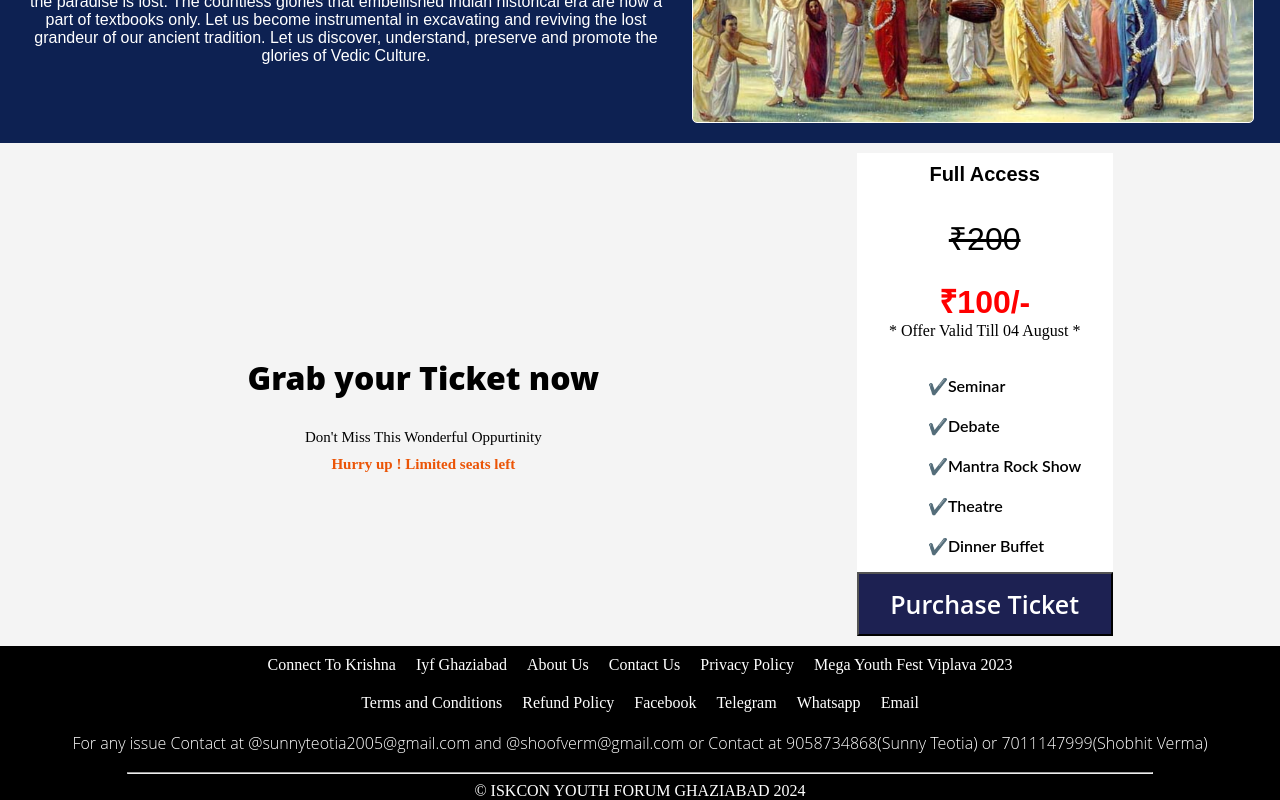
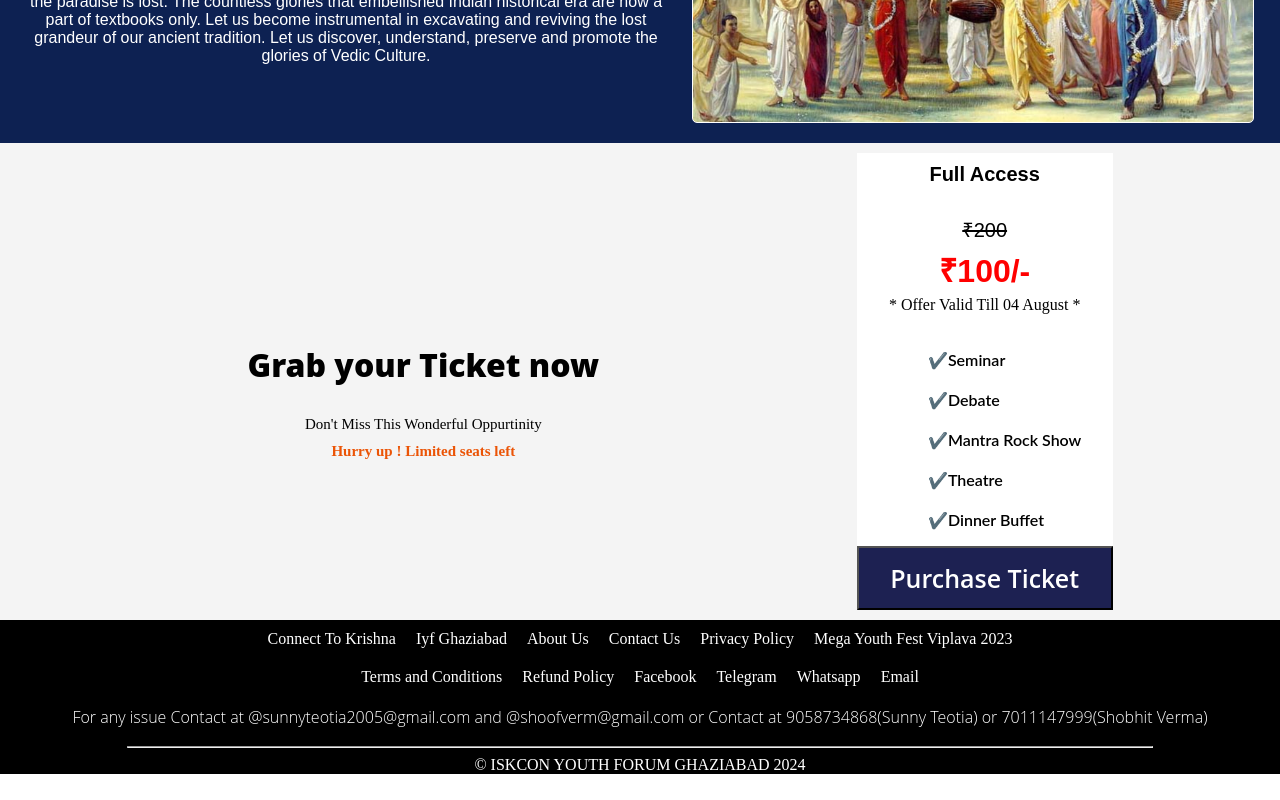
Before and after one commit to ConnectToKrsna/UmangApp, a React (Vite) app in the folder Umang Festival/: page / in a window 1280 px wide. Shown: the part 3046-3846 px from the top of the page. After the commit the page ends 3820 px from the top, so only its background shows below. Built offline with nearby package versions, Linux system fonts and the light colour scheme; a web font is replaced by a local one.

Commit message:
Update Action.css

```diff
--- a/Umang Festival/src/Action.css
+++ b/Umang Festival/src/Action.css
@@ -45,7 +45,7 @@
     align-items: center;
     justify-content: center;
     margin-top: 20px;
-    font-size: 32px;
+    font-size: 20px;
     font-weight: 400;
     font-family: "Poppins", sans-serif;
     font-style: normal;
@@ -57,7 +57,8 @@
     display: flex;
     align-items: center;
     justify-content: center;
-    margin-top: 20px;
+    margin-top: 5px;
+    margin-bottom: 5px;
     font-size: 32px;
     font-weight: 600;
     font-family: "Poppins", sans-serif;
```
